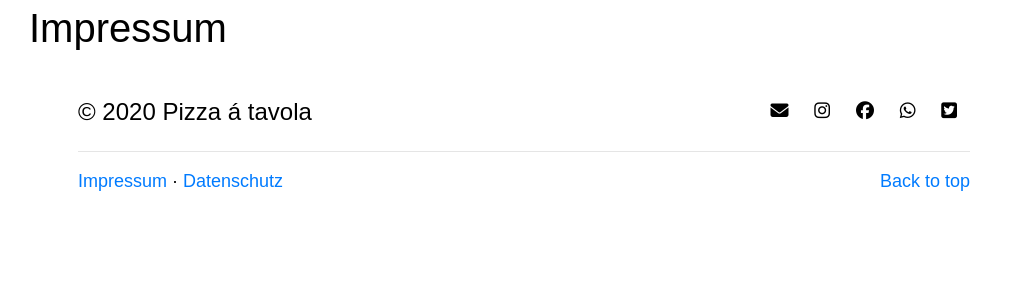
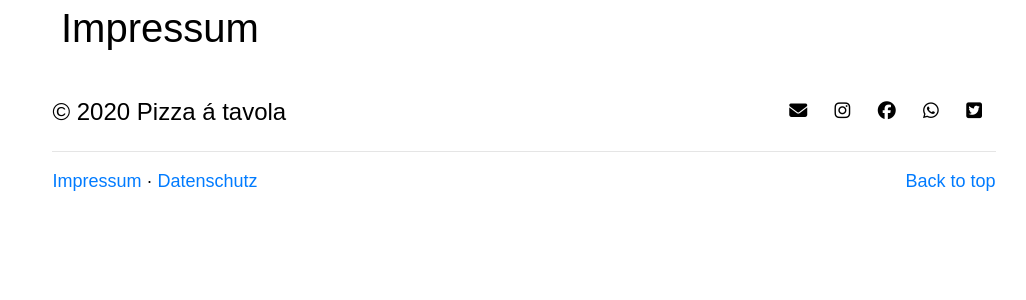
Before and after one commit to pmularczyk/django-pizza-a-tavola, a Django app: page /impressum/ in a window 1280 px wide. Shown: the part 74-374 px from the top of the page, without its empty margins (116-1142 px from the left). Run offline with Django 3.2, Linux system fonts and the light colour scheme; some libraries are stand-ins or nearby versions.

Commit message:
feat(template): minor styling changes

```diff
--- a/store/static/pizzapp/css/styles.css
+++ b/store/static/pizzapp/css/styles.css
@@ -30,9 +30,14 @@ body {
 #home {
     margin-top: 78px;
 }
+
+/* Impressum */
+.impressum-title {
+    margin-left: 32px;
+}
 /* Footer */
 #footer .container {
-    padding: 3% 5%;
+    padding: 3% 3%;
 }
 #footer .social {
     float: right;
--- a/store/templates/base.html
+++ b/store/templates/base.html
@@ -73,7 +73,7 @@
             </div>
 
             <div class="col-lg-6">
-            <p class="back-home"><a href="#home">Back to top</a></p>
+            <p class="back-home"><a href="#navigation">Back to top</a></p>
             </div>
         </div>
 
--- a/store/templates/pizzapp/impressum.html
+++ b/store/templates/pizzapp/impressum.html
@@ -3,7 +3,7 @@
 
 <div class="container content-body">
 
-        <h1>Impressum</h1>
+        <h1 class="impressum-title">Impressum</h1>
 
 </div>
 
```
